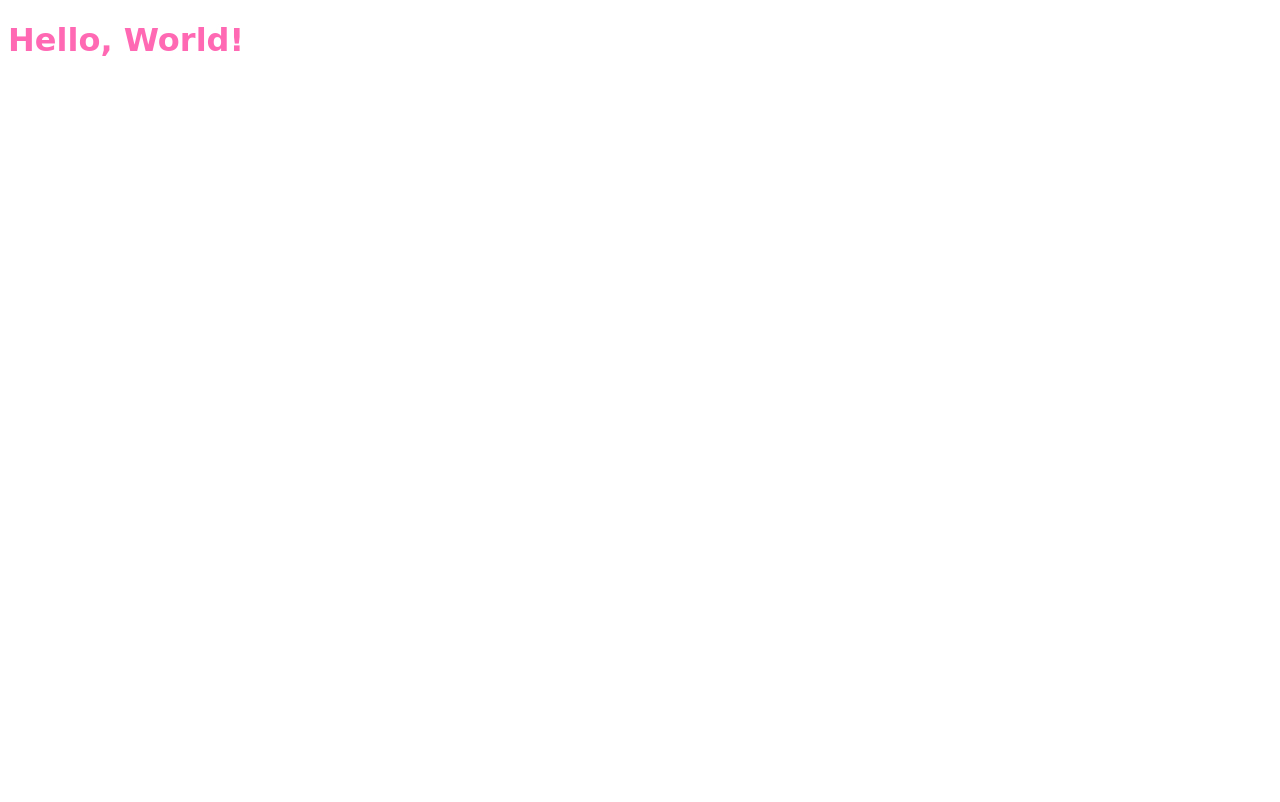
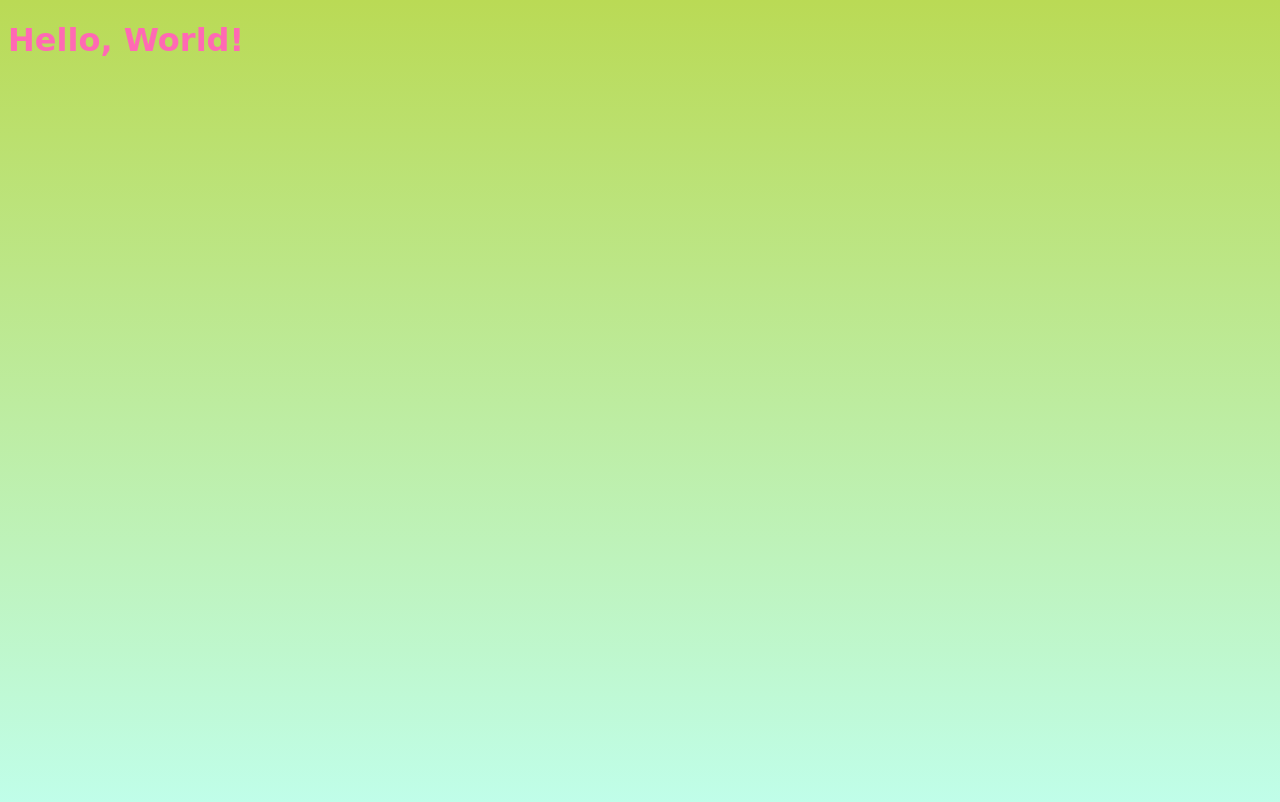
Before and after one commit to utopia-code/boilerplate, a website built with Parcel: page src/index.html in a window 1280 px wide. Built offline with nearby package versions, Linux system fonts and the light colour scheme.

```diff
--- a/src/css/styles.css
+++ b/src/css/styles.css
@@ -6,7 +6,7 @@
 body {
     height: 100vh;
     color: #1f1f1f;
-    /* background: linear-gradient(to bottom, #bada55, #c0ffee); */
+    background: linear-gradient(to bottom, #bada55, #c0ffee);
     user-select: auto;
     max-width: fit-content;
   }
```
Also changed, not shown: dist/index.html, 10 other files.
